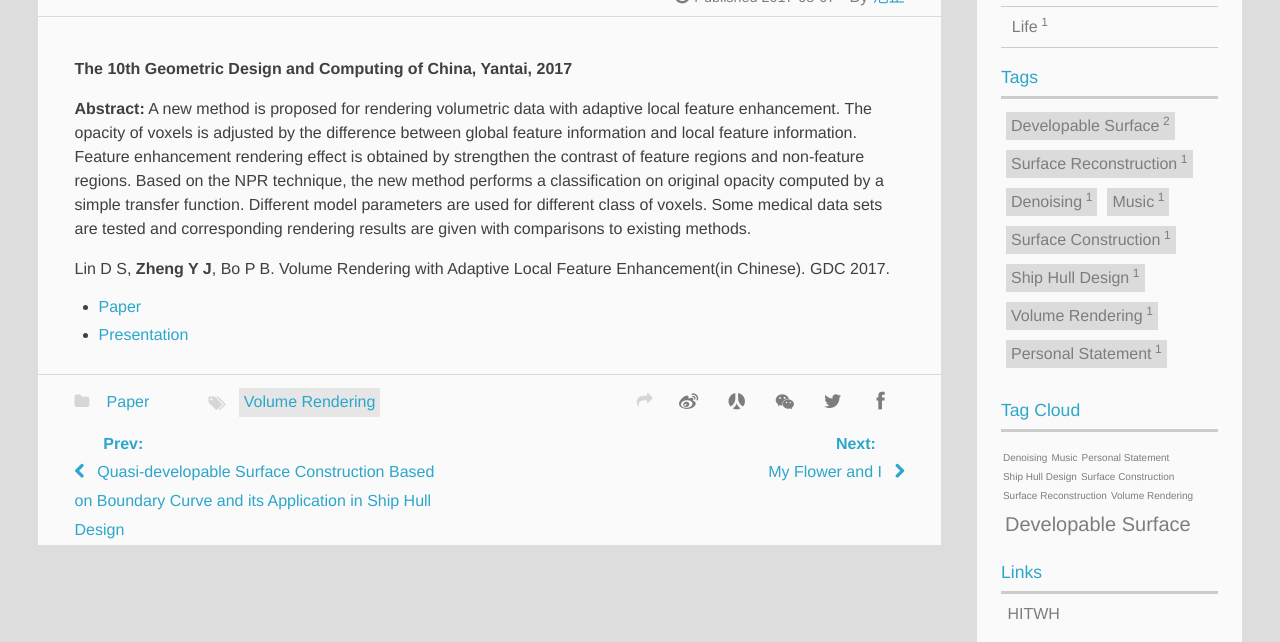
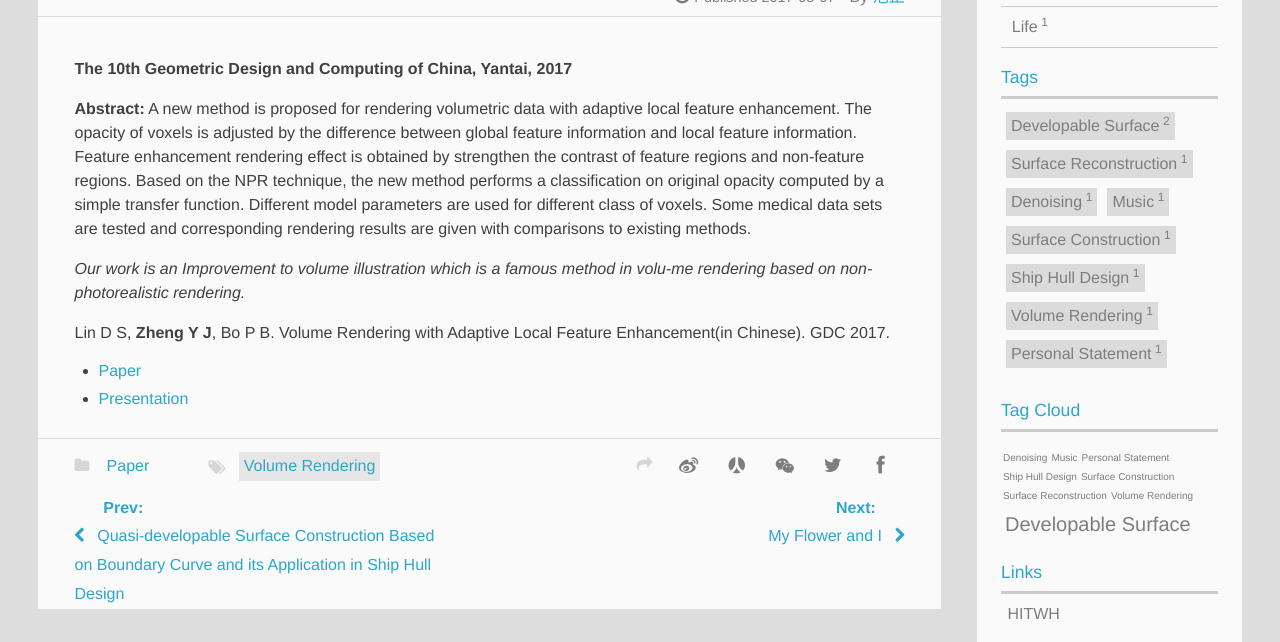
Before and after one commit to PAULYZHENG/paulyzheng.github.io, a Jekyll site: the page built from _posts/2017-08-07-Volume Rendering with Adaptive Local Feature Enhancement.md, in a window 1280 px wide and 900 px high, scrolled down 400 px, cut to the strip 0-642 px from the top of the window. Built offline with Jekyll 4.4.1, drawn with Linux system fonts in a browser that asks for light colours.

Commit message:
Update 2017-08-07-Volume Rendering with Adaptive Local Feature Enhancement.md

```diff
--- a/_posts/2017-08-07-Volume Rendering with Adaptive Local Feature Enhancement.md
+++ b/_posts/2017-08-07-Volume Rendering with Adaptive Local Feature Enhancement.md
@@ -12,6 +12,8 @@
 
 __Abstract:__ A new method is proposed for rendering volumetric data with adaptive local feature enhancement. The opacity of voxels is adjusted by the difference between global feature information and local feature information. Feature enhancement rendering effect is obtained by strengthen the contrast of feature regions and non-feature regions. Based on the NPR technique, the new method performs a classification on original opacity computed by a simple transfer function. Different model parameters are used for different class of voxels. Some medical data sets are tested and corresponding rendering results are given with comparisons to existing methods.
 
+_Our work is an Improvement to volume illustration which is a famous method in volu-me rendering based on non-photorealistic rendering._
+
 Lin D S, __Zheng Y J__, Bo P B. Volume Rendering with Adaptive Local Feature Enhancement(in Chinese). GDC 2017.
 
 
```
